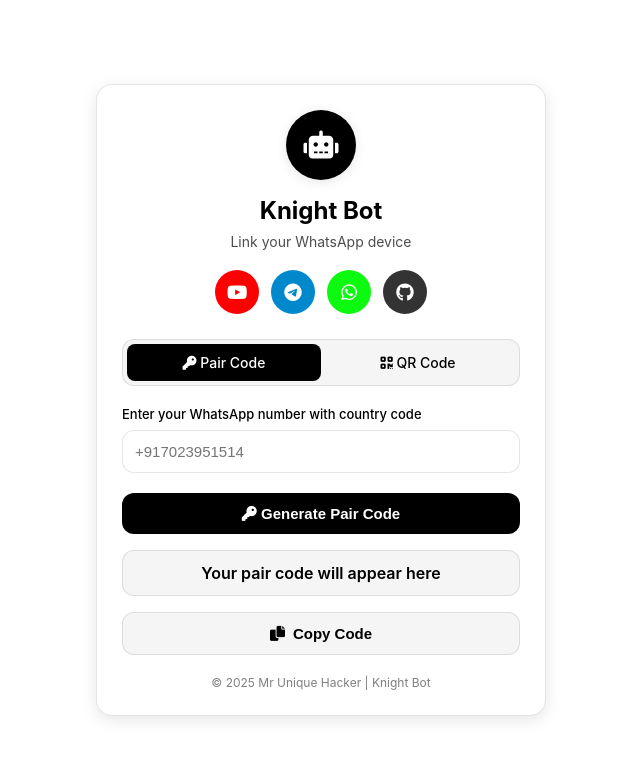
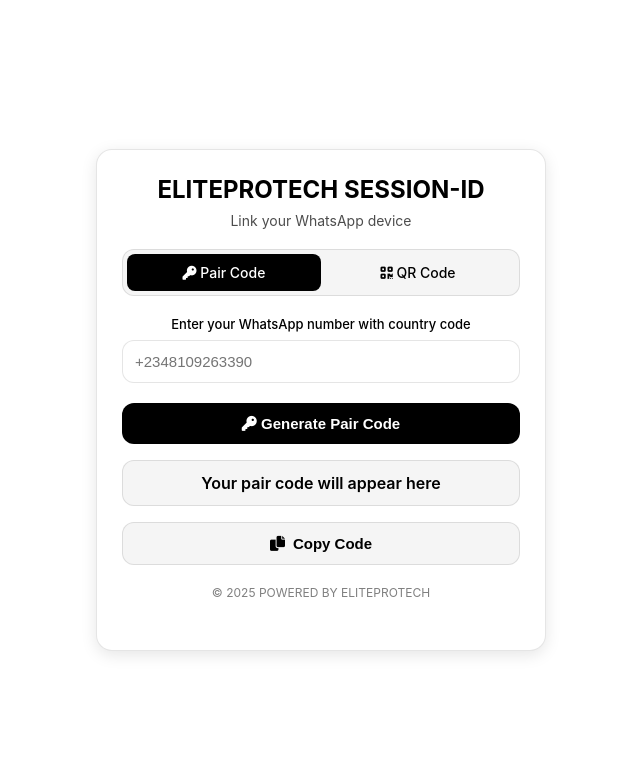
Before and after one commit to rose-xmdl/pairing-website-auth, a website: page pair.html in a window 1280 px wide. Shown: the whole page, without its empty margins (319-959 px from the left). Drawn offline with nearby package versions, Linux system fonts and the light colour scheme.

Commit message:
Update pair.html

```diff
--- a/pair.html
+++ b/pair.html
@@ -3,7 +3,7 @@
 <head>
   <meta charset="UTF-8" />
   <meta name="viewport" content="width=device-width, initial-scale=1.0"/>
-  <title>Knight Bot - WhatsApp Linker</title>
+  <title>EliteProTech Session-id</title>
   <link rel="stylesheet" href="https://cdnjs.cloudflare.com/ajax/libs/font-awesome/6.0.0/css/all.min.css"/>
   <style>
     :root {
@@ -48,19 +48,6 @@
       margin-bottom: 25px;
     }
 
-    .logo {
-      width: 70px;
-      height: 70px;
-      margin: 0 auto 16px;
-      background: var(--primary-color);
-      border-radius: 50%;
-      display: flex;
-      align-items: center;
-      justify-content: center;
-      font-size: 28px;
-      color: white;
-      box-shadow: 0 2px 12px rgba(0, 0, 0, 0.1);
-    }
 
     .title {
       font-size: 24px;
@@ -75,35 +62,6 @@
       margin-bottom: 20px;
     }
 
-    .social-icons {
-      display: flex;
-      justify-content: center;
-      gap: 12px;
-      margin-bottom: 20px;
-    }
-
-    .social-icons a {
-      width: 44px;
-      height: 44px;
-      border-radius: 50%;
-      display: flex;
-      align-items: center;
-      justify-content: center;
-      color: #fff;
-      font-size: 18px;
-      text-decoration: none;
-      transition: all 0.3s ease;
-    }
-
-    .social-icons a.youtube { background: #FF0000; }
-    .social-icons a.telegram { background: #0088cc; }
-    .social-icons a.whatsapp { background: #0cfa10; }
-    .social-icons a.github { background: #333; }
-
-    .social-icons a:hover {
-      transform: scale(1.1);
-      box-shadow: 0 4px 12px rgba(0,0,0,0.2);
-    }
 
     /* Toggle Switch Styles */
     .toggle-container {
@@ -323,16 +281,8 @@
 <body>
   <div class="container">
     <div class="header">
-      <div class="logo"><i class="fas fa-robot"></i></div>
-      <h1 class="title">Knight Bot</h1>
+      <h1 class="title">ELITEPROTECH SESSION-ID</h1>
       <p class="subtitle">Link your WhatsApp device</p>
-      <div class="social-icons">
-        <a href="https://www.youtube.com/@mr_unique_hacker?sub_confirmation=1" target="_blank" class="youtube"><i class="fab fa-youtube"></i></a>
-        <a href="https://t.me/+hxojkc7kaVViYzdl" target="_blank" class="telegram"><i class="fab fa-telegram-plane"></i></a>
-        <a href="https://whatsapp.com/channel/0029Va90zAnIHphOuO8Msp3A" target="_blank" class="whatsapp"><i class="fab fa-whatsapp"></i></a>
-        <a href="https://github.com/mruniquehacker/Knightbot-md" target="_blank" class="github"><i class="fab fa-github"></i></a>
-      </div>
-    </div>
 
     <!-- Toggle Switch -->
     <div class="toggle-container">
@@ -346,7 +296,7 @@
 
     <div class="input-group" id="inputGroup">
       <label class="input-label">Enter your WhatsApp number with country code</label>
-      <input type="text" id="mobileNumber" class="input-field" placeholder="+917023951514" pattern="[+][0-9]{10,}" title="Please enter country code starting with + followed by number">
+      <input type="text" id="mobileNumber" class="input-field" placeholder="+2348109263390" pattern="[+][0-9]{10,}" title="Please enter country code starting with + followed by number">
     </div>
 
     <button class="generate-btn" id="submit">
@@ -373,7 +323,7 @@
     </button>
 
     <div class="footer">
-      <p>© 2025 Mr Unique Hacker | Knight Bot</p>
+      <p>© 2025 POWERED BY ELITEPROTECH</p>
     </div>
   </div>
 
```
